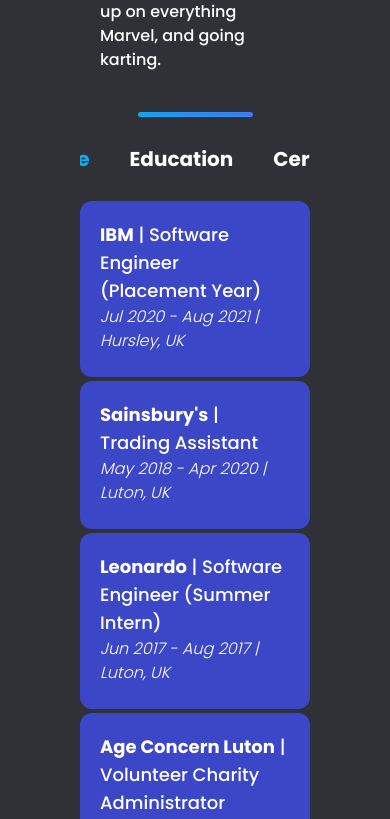
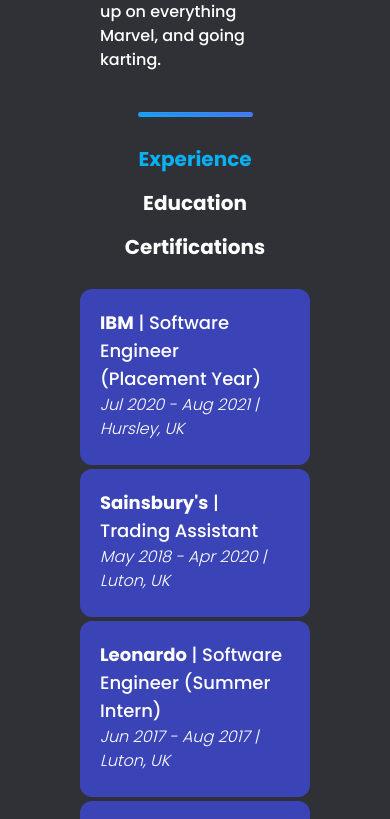
Before and after one commit to eamansour/eamansour.com, a Next.js app: page / in a window 390 px wide. Shown: the part 3340-4159 px from the top of the page. Built offline with nearby package versions, Linux system fonts and the light colour scheme.

Commit message:
Update 'About' section usability

```diff
--- a/components/AccordionItem.tsx
+++ b/components/AccordionItem.tsx
@@ -48,11 +48,12 @@
   details,
 }: AccordionItemProps) => {
   const [isActive, setActive] = useState(false)
-  const isUrl = (s: string) => s.startsWith("https://")
+  const isUrl = (s: string) =>
+    ["https", "http"].some((protocol) => s.startsWith(`${protocol}://`))
 
   return (
     <div
-      className="mb-1 pb-1 bg-blurple-200 bg-opacity-80 hover:bg-opacity-90 transition-colors rounded-xl hover:cursor-pointer overflow-hidden"
+      className="mb-1 pb-1 bg-blurple-200 bg-opacity-70 hover:bg-opacity-80 transition-colors rounded-xl hover:cursor-pointer overflow-hidden"
       onClick={() =>
         isUrl(location)
           ? window.open(location, "_blank", "noopener noreferrer")
--- a/pages/index.tsx
+++ b/pages/index.tsx
@@ -143,7 +143,7 @@
         </motion.div>
         <hr className="text-transparent w-1/2 mb-5 pb-1 bg-blue-gradient rounded-xl" />
         <div className="w-full xl:w-2/3 flex flex-col overflow-x-hidden">
-          <ul className="flex justify-center text-xl font-bold">
+          <ul className="flex flex-col items-center md:flex-row md:justify-center text-xl font-bold">
             {Object.entries(tabs).map(([key, _]) => (
               <li
                 key={key}
```
